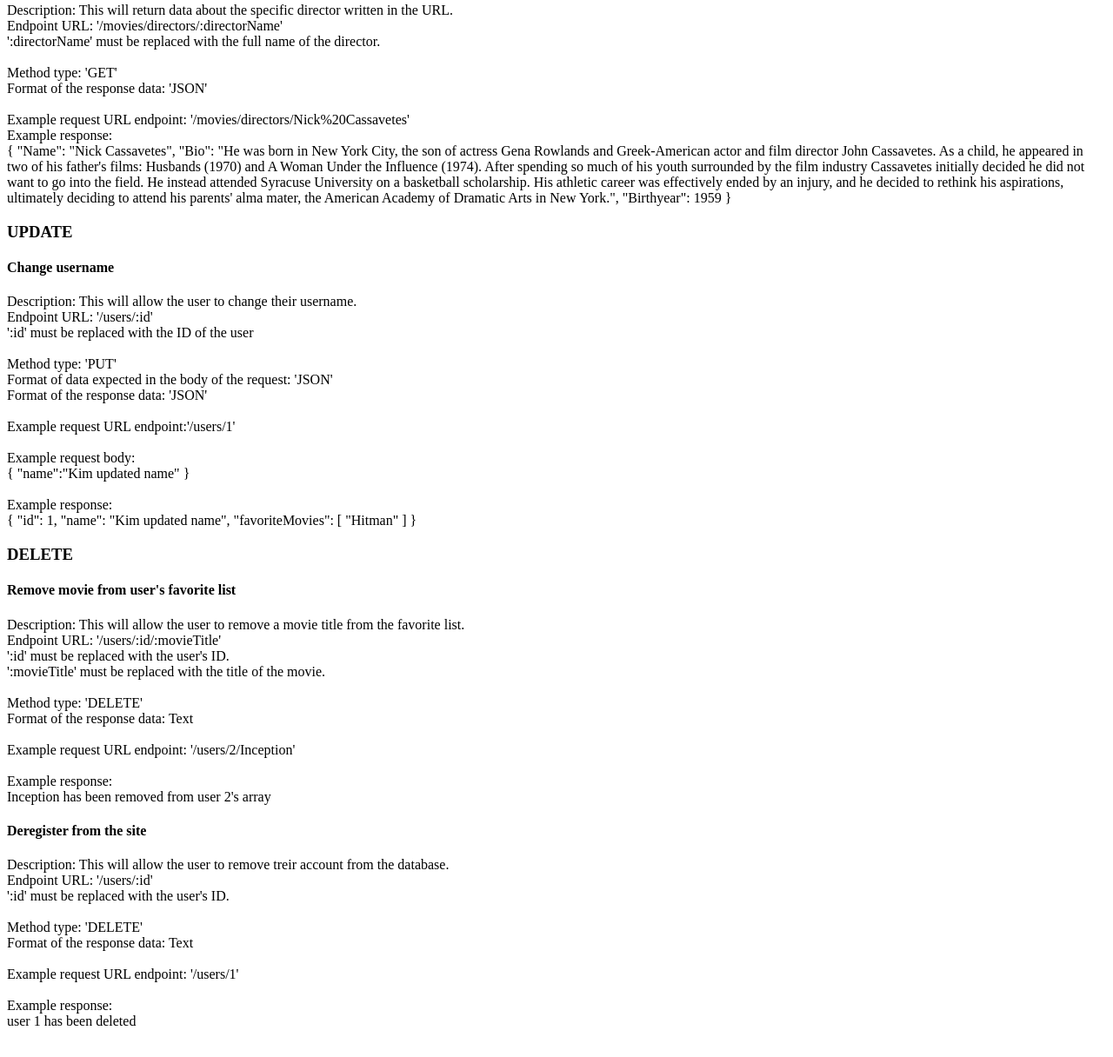
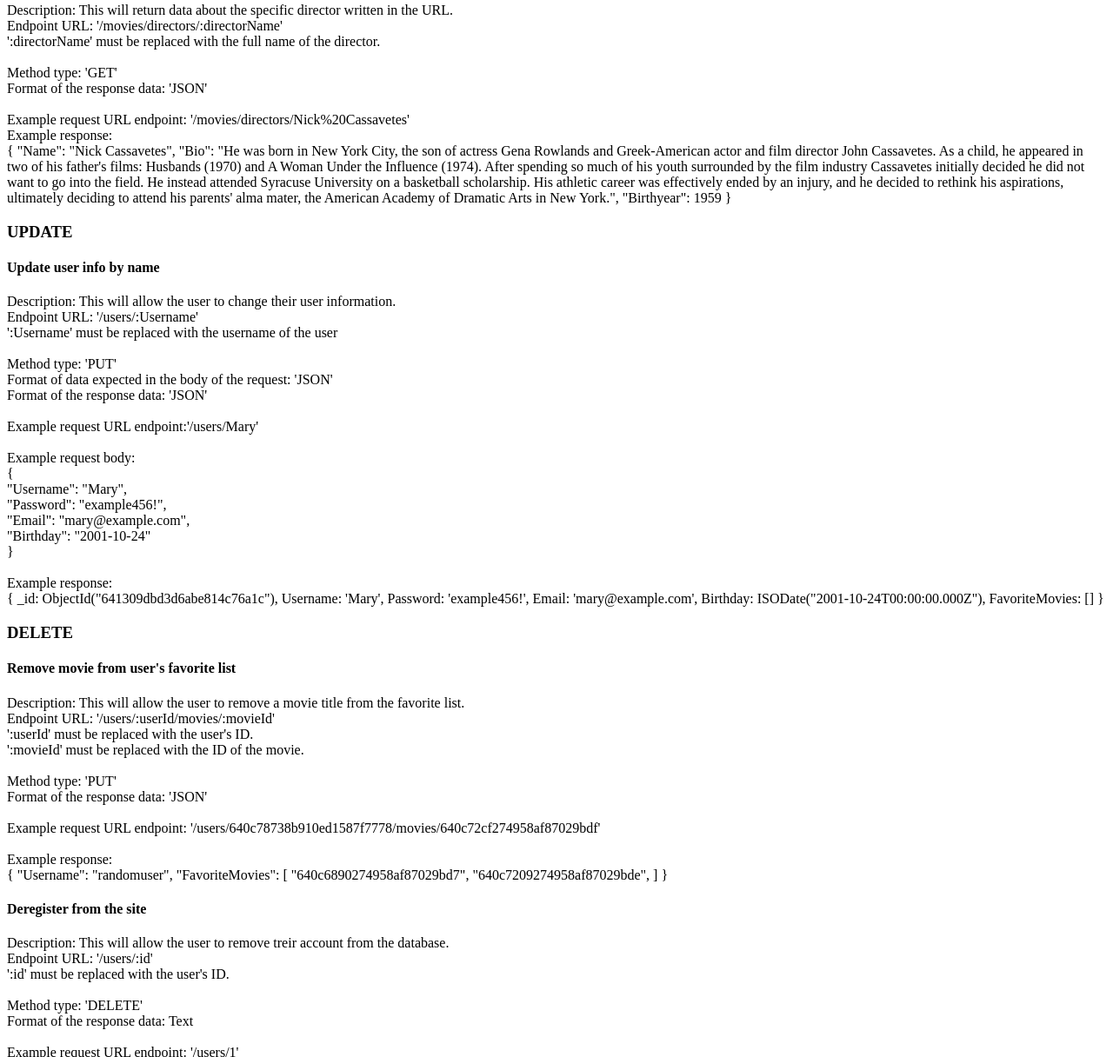
Before and after one commit to Darkpfeffer/movie_api, a website: page public/documentation.html in a window 1280 px wide. Shown: the part 2058-3274 px from the top of the page at 87% size. Drawn offline with Linux system fonts and the light colour scheme.

Commit message:
updated 'remove a movie from the users favorites'

```diff
--- a/public/documentation.html
+++ b/public/documentation.html
@@ -170,30 +170,34 @@
                             }
                         </p>
                 <h3>UPDATE</h3>
-                    <h4>Change username</h4>
+                    <h4>Update user info by name</h4>
                         <p>
-                            Description: This will allow the user to change their username.<br>
-                            Endpoint URL: '/users/:id'<br>
-                            ':id' must be replaced with the ID of the user<br>
+                            Description: This will allow the user to change their user information.<br>
+                            Endpoint URL: '/users/:Username'<br>
+                            ':Username' must be replaced with the username of the user<br>
                             <br>
                             Method type: 'PUT'<br>
                             Format of data expected in the body of the request: 'JSON'<br>
                             Format of the response data: 'JSON'<br>
                             <br>
-                            Example request URL endpoint:'/users/1'<br>
+                            Example request URL endpoint:'/users/Mary'<br>
                             <br>
                             Example request body:<br>
-                            {
-                                "name":"Kim updated name"
+                            {<br>
+                                "Username": "Mary",<br>
+                                "Password": "example456!",<br>
+                                "Email": "mary@example.com",<br>
+                                "Birthday": "2001-10-24"<br>
                             }<br>
                             <br>
                             Example response:<br>
                             {
-                                "id": 1,
-                                "name": "Kim updated name",
-                                "favoriteMovies": [
-                                    "Hitman"
-                                ]
+                                _id: ObjectId("641309dbd3d6abe814c76a1c"),
+                                Username: 'Mary',
+                                Password: 'example456!',
+                                Email: 'mary@example.com',
+                                Birthday: ISODate("2001-10-24T00:00:00.000Z"),
+                                FavoriteMovies: []
                             }
                         </p>
                 <h3>DELETE</h3>
@@ -201,17 +205,23 @@
                         <p>
                             Description: This will allow the user to remove a movie title
                              from the favorite list.<br>
-                            Endpoint URL: '/users/:id/:movieTitle'<br>
-                            ':id' must be replaced with the user's ID.<br>
-                            ':movieTitle' must be replaced with the title of the movie.<br>
+                            Endpoint URL: '/users/:userId/movies/:movieId'<br>
+                            ':userId' must be replaced with the user's ID.<br>
+                            ':movieId' must be replaced with the ID of the movie.<br>
                             <br>
-                            Method type: 'DELETE'<br>
-                            Format of the response data: Text<br>
+                            Method type: 'PUT'<br>
+                            Format of the response data: 'JSON'<br>
                             <br>
-                            Example request URL endpoint: '/users/2/Inception'<br>
+                            Example request URL endpoint: '/users/640c78738b910ed1587f7778/movies/640c72cf274958af87029bdf'<br>
                             <br>
                             Example response:<br>
-                            Inception has been removed from user 2's array
+                            {
+                                "Username": "randomuser",
+                                "FavoriteMovies": [
+                                    "640c6890274958af87029bd7",
+                                    "640c7209274958af87029bde",
+                                ]
+                            }
                         </p>
                     <h4>Deregister from the site</h4>
                         <p>
```
Also changed, not shown: index.js (+23 -12 lines).
